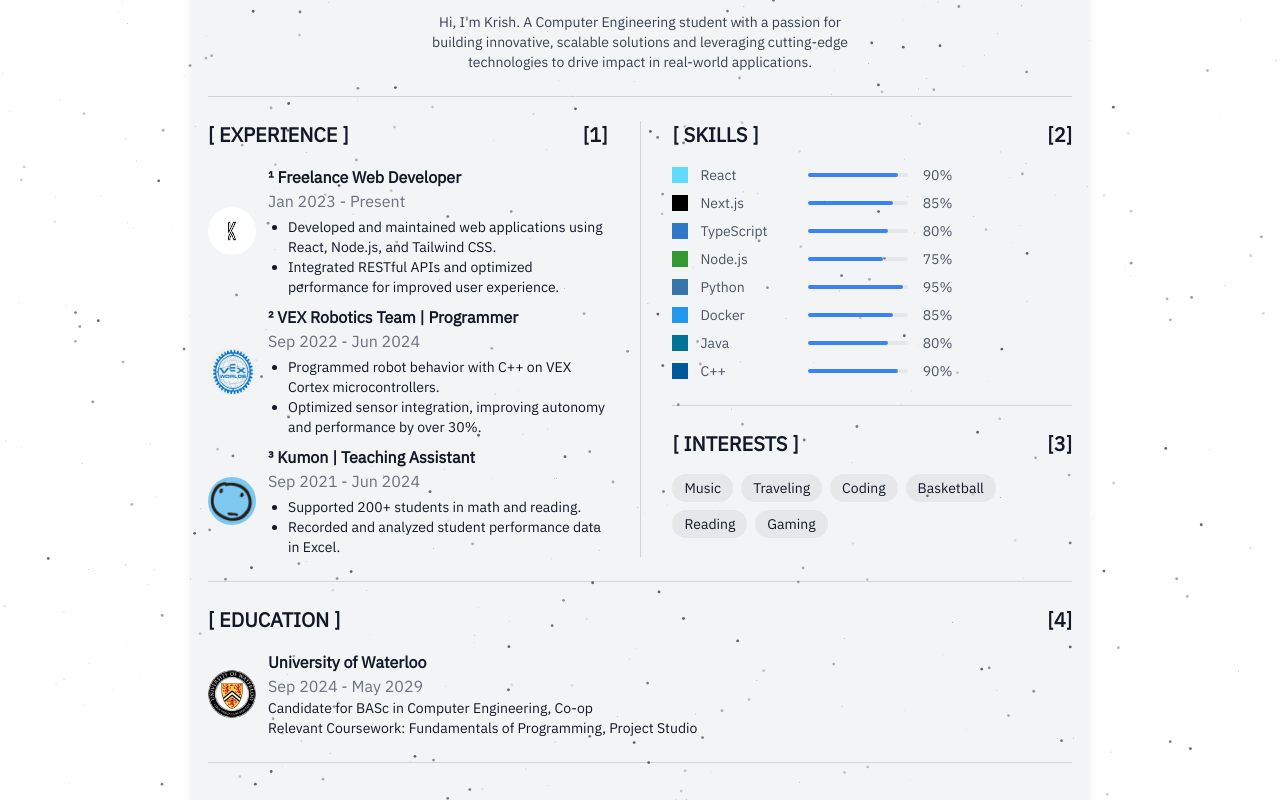
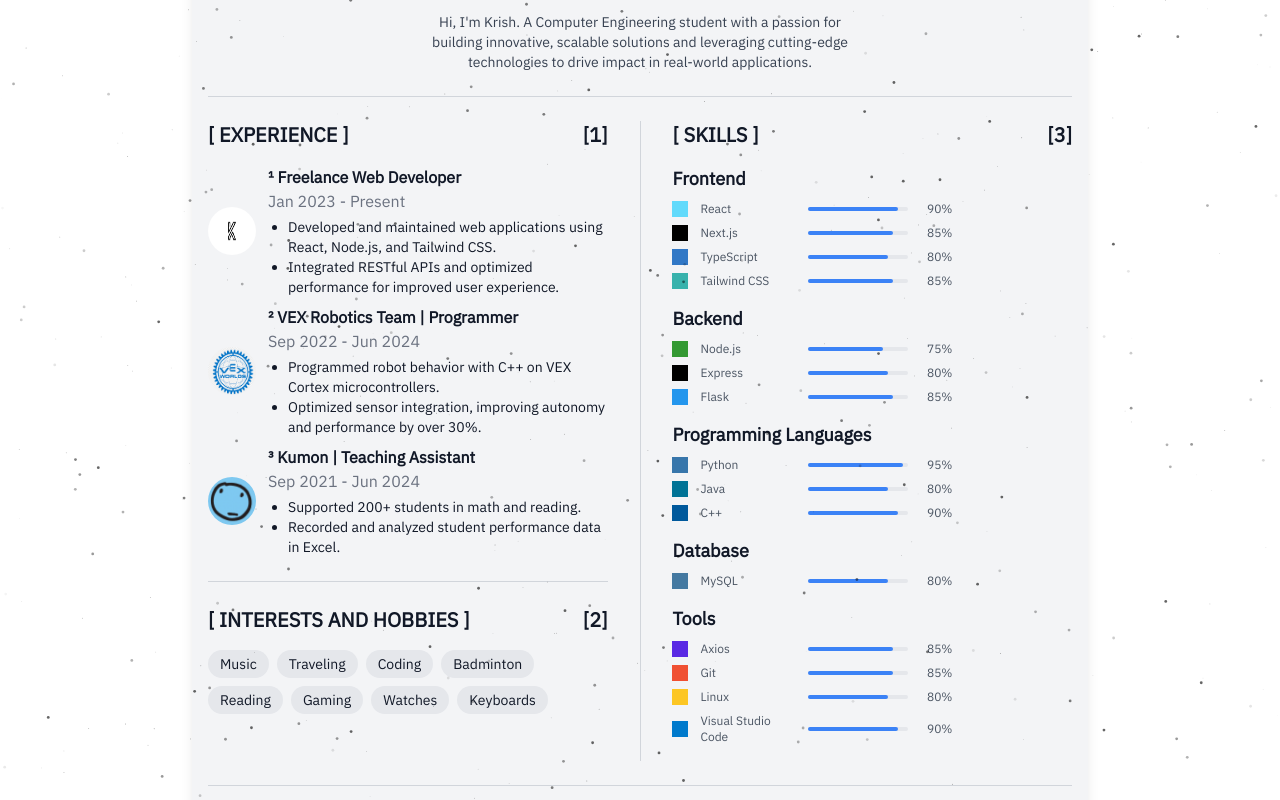
Before and after one commit to Krishpraj/my-portfolio, a Next.js app: page / in a window 1280 px wide. Shown: the part 2700-3500 px from the top of the page. Built offline with nearby package versions, Linux system fonts and the light colour scheme.

Commit message:
Refactor resume section to categorize skills and update interests; enhance layout for better readability

```diff
--- a/src/components/ui/resume-section.tsx
+++ b/src/components/ui/resume-section.tsx
@@ -10,37 +10,55 @@ interface ResumeProps {
 }
 
 const skillLevels = [
-  { skill: "React", level: 90 },
-  { skill: "Next.js", level: 85 },
-  { skill: "TypeScript", level: 80 },
-  { skill: "Node.js", level: 75 },
-  { skill: "Python", level: 95 },
-  { skill: "Docker", level: 85 },
-  { skill: "Java", level: 80 },
-  { skill: "C++", level: 90 },
+  { skill: "React", level: 90, category: "Frontend" },
+  { skill: "Next.js", level: 85, category: "Frontend" },
+  { skill: "TypeScript", level: 80, category: "Frontend" },
+  { skill: "Tailwind CSS", level: 85, category: "Frontend" },
+  { skill: "Node.js", level: 75, category: "Backend" },
+  { skill: "Express", level: 80, category: "Backend" },
+  { skill: "Python", level: 95, category: "Programming Languages" },
+  { skill: "Flask", level: 85, category: "Backend" },
+  { skill: "Java", level: 80, category: "Programming Languages" },
+  { skill: "C++", level: 90, category: "Programming Languages" },
+  { skill: "MySQL", level: 80, category: "Database" },
+  { skill: "Axios", level: 85, category: "Tools" },
+  { skill: "Git", level: 85, category: "Tools" },
+  { skill: "Linux", level: 80, category: "Tools" },
+  { skill: "Visual Studio Code", level: 90, category: "Tools" },
 ];
 const skillColors: { [key: string]: string } = {
   React: "#61DAFB",
   "Next.js": "#000000",
   TypeScript: "#3178C6",
+  "Tailwind CSS": "#38B2AC",
   "Node.js": "#339933",
+  Express: "#000000",
   Python: "#3776AB",
-  Docker: "#2496ED",
+  Flask: "#2496ED",
   Java: "#007396",
   "C++": "#00599C",
+  MySQL: "#4479A1",
+  Axios: "#5A29E4",
+  Git: "#F05032",
+  Linux: "#FCC624",
+  "Visual Studio Code": "#007ACC",
 };
 
 const interests = [
   "Music",
   "Traveling",
   "Coding",
-  "Basketball",
+  "Badminton",
   "Reading",
-  "Gaming"
+  "Gaming",
+  "Watches",
+  "Keyboards"
 ];
 
 const Resume: React.FC<ResumeProps> = ({ darkMode }) => {
   const [audienceType, setAudienceType] = useState<'recruiter' | 'engineer' | 'classmate'>('recruiter');
+
+  const skillCategories = Array.from(new Set(skillLevels.map(skill => skill.category)));
 
   return (
     <div className={`${darkMode ? "bg-black text-white" : "bg-white text-gray-900"} min-h-screen flex items-center justify-center`}>
@@ -81,13 +99,13 @@ const Resume: React.FC<ResumeProps> = ({ darkMode }) => {
 
         <hr className="my-6 border-gray-300 dark:border-gray-700" />
 
-        {/* Experience and Skills Section */}
+        {/* Experience and Interests Section */}
         <section className="mb-6 flex">
           <div className="w-1/2 pr-4">
-          <h2 className="text-xl font-semibold mb-4 flex items-center">
-            <span>[ EXPERIENCE ]</span>
-            <span className="flex-1 mx-2 "></span>
-            <span>[1]</span>
+            <h2 className="text-xl font-semibold mb-4 flex items-center">
+              <span>[ EXPERIENCE ]</span>
+              <span className="flex-1 mx-2 "></span>
+              <span>[1]</span>
             </h2>
             <div className="space-y-2">
               <div className="flex items-center space-x-3">
@@ -124,40 +142,15 @@ const Resume: React.FC<ResumeProps> = ({ darkMode }) => {
                 </div>
               </div>
             </div>
-          </div>
-
-          <div className="w-px bg-gray-300 dark:bg-gray-700 mx-4"></div>
-
-          <div className="w-1/2 pl-4">
-          <h2 className="text-xl font-semibold mb-4 flex items-center">
-            <span>[ SKILLS ]</span>
-            <span className="flex-1 mx-2 "></span>
-            <span>[2]</span>
-            </h2>
-            <div className="space-y-2">
-              {skillLevels.map(({ skill, level }) => (
-                <div key={skill} className="flex items-center space-x-3">
-                  <span className="w-4 h-4 " style={{ backgroundColor: skillColors[skill] }}></span>
-                  <span className="w-24 text-gray-600 dark:text-gray-300 text-sm">{skill}</span>
-                  <div className="flex-1 bg-gray-200 dark:bg-gray-700 h-1 rounded-full max-w-[100px]">
-                    <div
-                      className="bg-blue-500 dark:bg-blue-600 h-1 rounded-full"
-                      style={{ width: `${level}%` }}
-                    ></div>
-                  </div>
-                  <span className="w-8 text-right text-gray-600 dark:text-gray-300 text-sm">{level}%</span>
-                </div>
-              ))}
-            </div>
 
             <hr className="my-6 border-gray-300 dark:border-gray-700" />
 
             {/* Interests Section */}
             <section className="mt-6">
               <h2 className="text-xl font-semibold mb-4 flex items-center">
-                <span>[ INTERESTS ]</span>
+                <span>[ INTERESTS AND HOBBIES ]</span>
                 <span className="flex-1 mx-2"></span>
-                <span>[3]</span>
+                <span>[2]</span>
               </h2>
               <div className="flex flex-wrap gap-2">
                 {interests.map(interest => (
@@ -167,6 +160,36 @@ const Resume: React.FC<ResumeProps> = ({ darkMode }) => {
                 ))}
               </div>
             </section>
+          </div>
+
+          <div className="w-px bg-gray-300 dark:bg-gray-700 mx-4"></div>
+
+          <div className="w-1/2 pl-4">
+            <h2 className="text-xl font-semibold mb-4 flex items-center">
+              <span>[ SKILLS ]</span>
+              <span className="flex-1 mx-2 "></span>
+              <span>[3]</span>
+            </h2>
+            {skillCategories.map(category => (
+              <div key={category} className="mb-4">
+                <h3 className="text-lg font-semibold mb-2">{category}</h3>
+                <div className="space-y-2 text-xs">
+                  {skillLevels.filter(skill => skill.category === category).map(({ skill, level }) => (
+                    <div key={skill} className="flex items-center space-x-3">
+                      <span className="w-4 h-4" style={{ backgroundColor: skillColors[skill] }}></span>
+                      <span className="w-24 text-gray-600 dark:text-gray-300">{skill}</span>
+                      <div className="flex-1 bg-gray-200 dark:bg-gray-700 h-1 rounded-full max-w-[100px]">
+                        <div
+                          className="bg-blue-500 dark:bg-blue-600 h-1 rounded-full"
+                          style={{ width: `${level}%` }}
+                        ></div>
+                      </div>
+                      <span className="w-8 text-right text-gray-600 dark:text-gray-300">{level}%</span>
+                    </div>
+                  ))}
+                </div>
+              </div>
+            ))}
           </div>
         </section>
 
```
